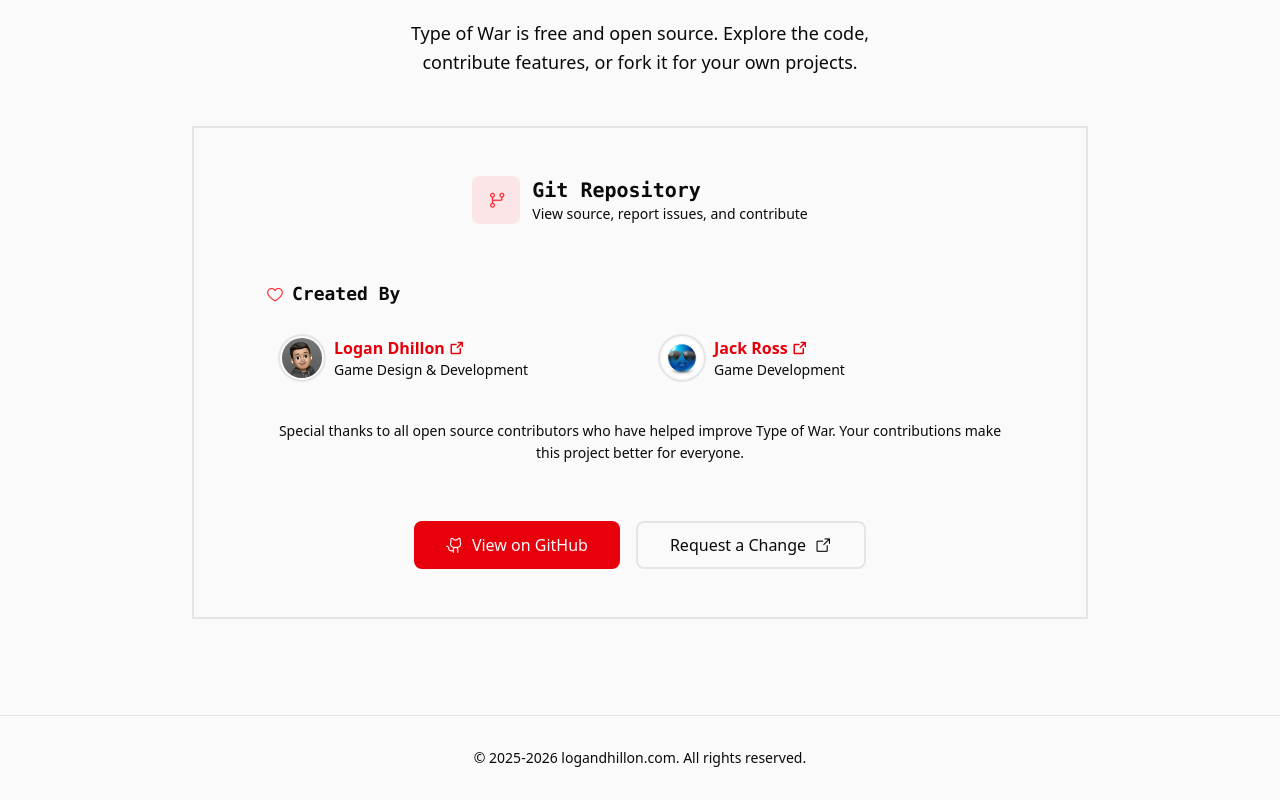
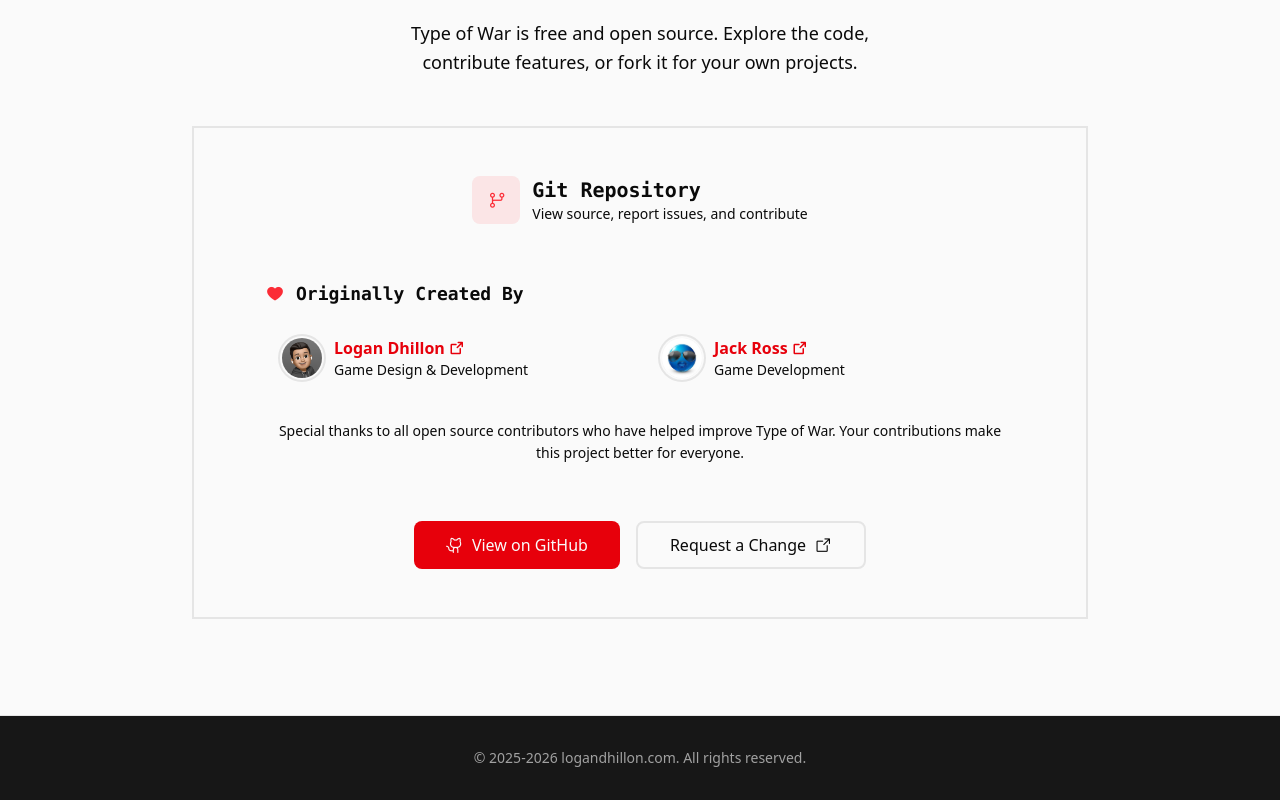
Before and after one commit to logandhillon/type-of-war, a website: page site/index.html in a window 1280 px wide. Shown: the part 3289-4089 px from the top of the page. Drawn offline with nearby package versions, Linux system fonts and the light colour scheme; files that its build step writes are made by us from their sources.

Commit message:
feat(www): minor changes before publication

```diff
--- a/site/index.html
+++ b/site/index.html
@@ -178,7 +178,7 @@
 
           <div class="text-center">
             <div class="mb-4 inline-flex size-16 items-center justify-center rounded-2xl bg-background">
-              <i class="ph ph-lightning text-3xl text-red-600"></i>
+              <i class="ph ph-cpu text-3xl text-red-600"></i>
             </div>
             <h4 class="mb-2 font-mono text-lg font-semibold">
               Custom Engine
@@ -329,9 +329,9 @@
 
           <div class="mb-8 space-y-6 rounded-lg bg-muted/50 p-6">
             <div>
-              <h4 class="mb-3 flex items-center gap-2 font-mono text-lg font-semibold">
-                <i class="ph ph-heart text-lg text-red-500"></i>
-                Created By
+              <h4 class="mb-3 flex items-center gap-3 font-mono text-lg font-semibold">
+                <i class="ph-fill ph-heart text-lg text-red-500 mb-0.5"></i>
+                Originally Created By
               </h4>
               <div class="grid gap-3 sm:grid-cols-2">
                 <div class="p-4 flex gap-3 items-center">
@@ -408,9 +408,9 @@
     </div>
   </div>
 
-  <footer class="border-t border-border py-8">
+  <footer class="border-t border-border py-8 bg-neutral-900 text-neutral-50">
     <div class="container mx-auto px-4">
-      <div class="text-center text-sm text-muted-foreground">
+      <div class="text-center text-sm text-neutral-400">
         <p id="copyright">© 2025-now logandhillon.com. All rights reserved.</p>
       </div>
     </div>
```
